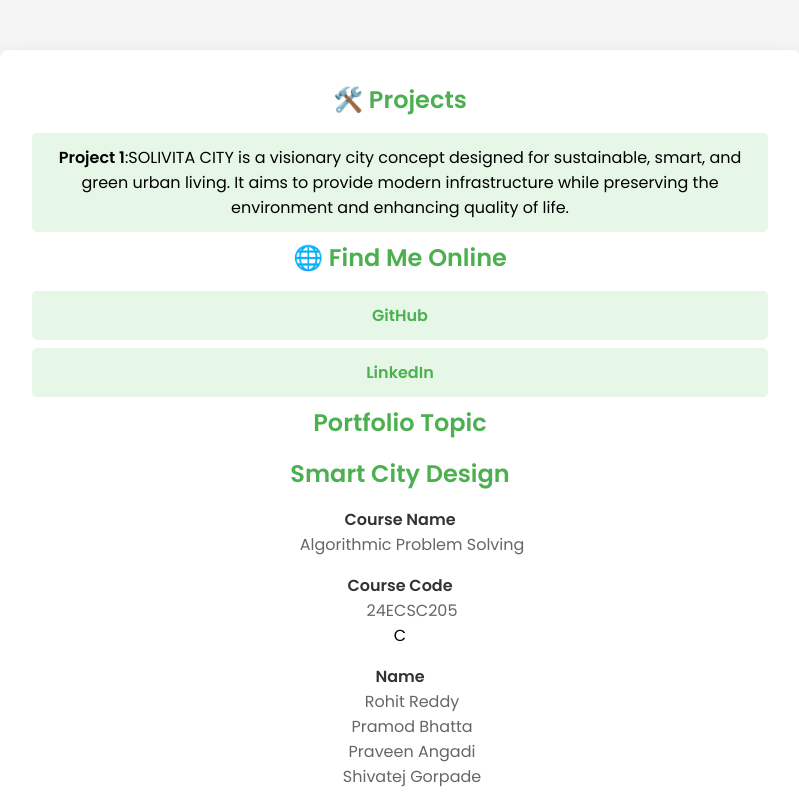
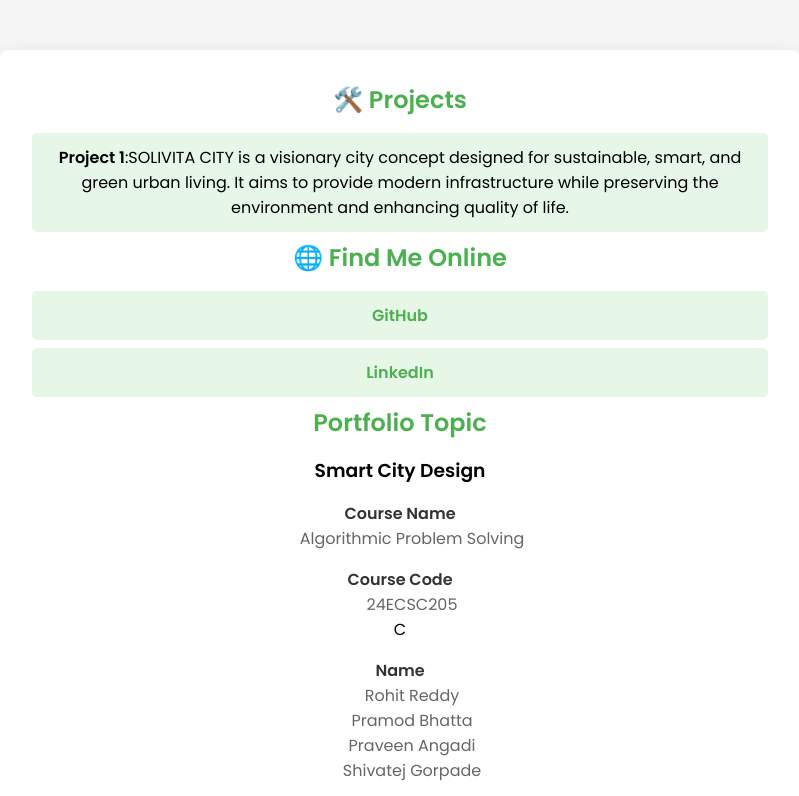
Before and after one commit to 01fe23bcs298/Github.io, a plain HTML site: page index.html in a window 1280 px wide. Shown: the top 796 px of the page, without its empty margins (240-1039 px from the left). Drawn offline with Linux system fonts and the light colour scheme.

Commit message:
Update index.html
Signed-off-by: Praveen <praveenangadi242@gmail.com>

```diff
--- a/index.html
+++ b/index.html
@@ -23,7 +23,7 @@
         </ul>
 
         <h2>Portfolio Topic</h2>
-        <h2>Smart City Design</h2>
+        <h3>Smart City Design</h3>
         <dl>
             <dt>Course Name</dt>
             <dd>Algorithmic Problem Solving</dd>
```
